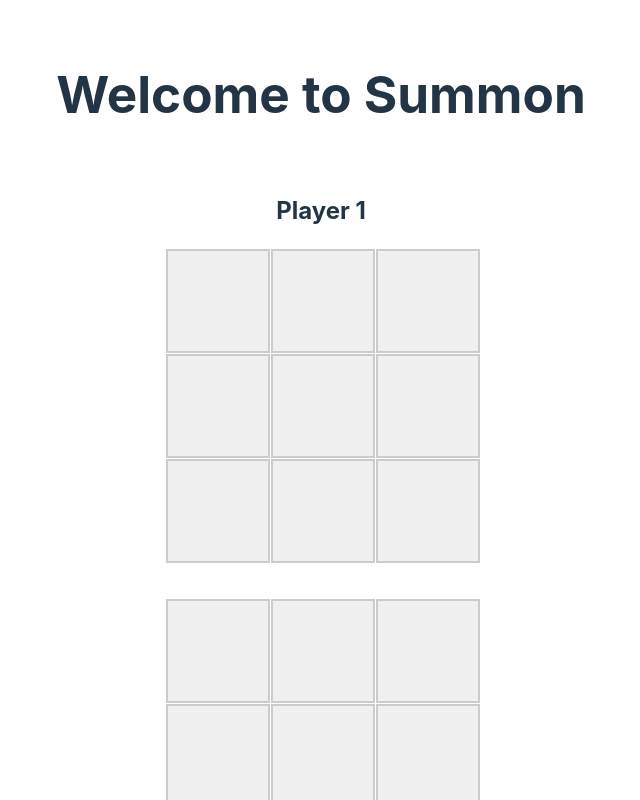
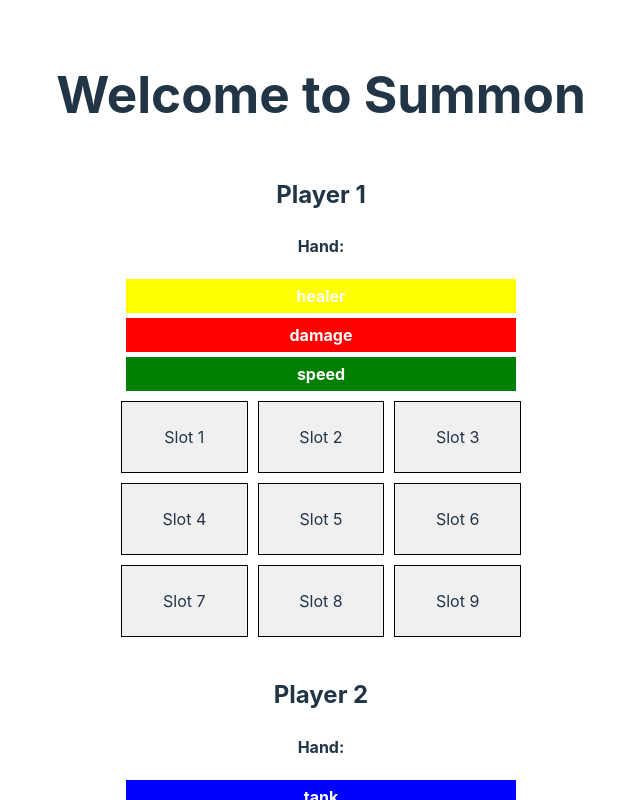
Before and after one commit to CullsGit/tcg-game, a React (Vite) app: page / in a window 1280 px wide. Shown: the top 800 px of the page, without its empty margins (319-959 px from the left). Built offline with nearby package versions, Linux system fonts and the light colour scheme.

Commit message:
add logic for initial 3 cards in each hand, add draw card logic

```diff
--- a/src/components/Board.css
+++ b/src/components/Board.css
@@ -1,39 +1,41 @@
 .game-board {
   display: flex;
-  flex-direction: column; /* Stack boards vertically */
-  justify-content: center;
+  flex-direction: column;
   align-items: center;
-  margin-top: 50px;
+  gap: 20px;
+  margin: 20px;
 }
 
-.player-board {
+.player-section {
+  width: 100%;
+  max-width: 400px;
   text-align: center;
-  margin-bottom: 20px; /* Space between the boards */
 }
 
-.board {
+.board-grid {
   display: grid;
-  grid-template-columns: repeat(3, 100px);
-  grid-template-rows: repeat(3, 100px);
-  gap: 5px;
-  margin-top: 20px;
+  grid-template-columns: repeat(3, 1fr);
+  gap: 10px;
+  margin-top: 10px;
 }
 
-.cell {
-  width: 100px;
-  height: 100px;
+.board-cell {
+  border: 1px solid #000;
+  padding: 10px;
+  height: 50px;
+  display: flex;
+  align-items: center;
+  justify-content: center;
   background-color: #f0f0f0;
-  display: flex;
-  justify-content: center;
-  align-items: center;
-  border: 2px solid #ccc;
-  font-size: 24px;
 }
 
-.cell:hover {
-  background-color: #e0e0e0;
+.card {
+  padding: 5px;
+  color: white;
+  font-weight: bold;
+  margin: 5px;
 }
 
-h2 {
-  font-size: 24px;
+.player-hand {
+  margin-bottom: 10px;
 }
--- a/src/components/Board.jsx
+++ b/src/components/Board.jsx
@@ -1,34 +1,77 @@
-import React, { useState } from "react";
+import React, { useState, useEffect } from "react";
 import "./Board.css";
 import { createDeck } from "../data/deckData";
 
 const Board = () => {
-  const playerOneDeck = createDeck();
-  const playerTwoDeck = createDeck();
-  // Initialize the boards with 9 empty cells (null or empty strings for now)
+  const [playerOneDeck, setPlayerOneDeck] = useState(createDeck());
+  const [playerTwoDeck, setPlayerTwoDeck] = useState(createDeck());
+
+  const [playerOneHand, setPlayerOneHand] = useState([]);
+  const [playerTwoHand, setPlayerTwoHand] = useState([]);
+
+  const [playerOneActions, setPlayerOneActions] = useState(3);
+  const [playerTwoActions, setPlayerTwoActions] = useState(3);
+
+  const [firstTurn, setFirstTurn] = useState(true);
+
   const [playerOneBoard, setPlayerOneBoard] = useState(Array(9).fill(null));
   const [playerTwoBoard, setPlayerTwoBoard] = useState(Array(9).fill(null));
 
-  // Render a 3x3 grid for a player
+  // Draw 3 cards at the start of the first turn
+  useEffect(() => {
+    if (firstTurn) {
+      setPlayerOneHand(playerOneDeck.slice(0, 3));
+      setPlayerOneDeck(playerOneDeck.slice(3));
+      setPlayerTwoHand(playerTwoDeck.slice(0, 3));
+      setPlayerTwoDeck(playerTwoDeck.slice(3));
+      setFirstTurn(false);
+    }
+  }, [firstTurn, playerOneDeck, playerTwoDeck]);
+
+  // Render a single player's board
   const renderBoard = (board) => (
-    <div className="board">
-      {board.map((cell, index) => (
-        <div key={index} className="cell">
-          {cell}
+    <div className="board-grid">
+      {board.map((slot, index) => (
+        <div key={index} className="board-cell">
+          {slot ? `${slot.type} (${slot.color})` : `Slot ${index + 1}`}
         </div>
       ))}
     </div>
   );
-
   return (
     <div className="game-board">
-      <div className="player-board">
+      <div className="player-section">
         <h2>Player 1</h2>
+        <div className="player-hand">
+          <h4>Hand:</h4>
+          {playerOneHand.map((card, index) => (
+            <div
+              key={index}
+              className="card"
+              style={{ backgroundColor: card.color }}
+            >
+              {card.type}
+            </div>
+          ))}
+        </div>
         {renderBoard(playerOneBoard)}
       </div>
-      <div className="player-board">
+
+      <div className="player-section">
+        <h2>Player 2</h2>
+        <div className="player-hand">
+          <h4>Hand:</h4>
+          {playerTwoHand.map((card, index) => (
+            <div
+              key={index}
+              className="card"
+              style={{ backgroundColor: card.color }}
+            >
+              {card.type}
+            </div>
+          ))}
+        </div>
         {renderBoard(playerTwoBoard)}
-        <h2>Player 2</h2>
       </div>
     </div>
   );
--- a/src/data/deckData.js
+++ b/src/data/deckData.js
@@ -1,22 +1,27 @@
 // src/data/deckData.js
+export function createDeck() {
+  const cardTypes = [
+    { type: "tank", color: "blue" },
+    { type: "damage", color: "red" },
+    { type: "speed", color: "green" },
+    { type: "healer", color: "yellow" },
+  ];
 
-export const cardTypes = [
-  { type: "tank", color: "blue" },
-  { type: "damage", color: "red" },
-  { type: "speed", color: "green" },
-  { type: "healer", color: "yellow" },
-];
-
-// Create a deck with 4 of each type
-export const createDeck = () => {
-  const deck = [];
-
-  // Push 4 of each card type into the deck
-  cardTypes.forEach((card) => {
-    for (let i = 0; i < 5; i++) {
-      deck.push({ type: card.type, color: card.color });
+  let deck = [];
+  cardTypes.forEach((cardType) => {
+    for (let i = 0; i < 4; i++) {
+      deck.push({ ...cardType });
     }
   });
 
+  return shuffleDeck(deck);
+}
+
+// Fisher-Yates Shuffle Algorithm
+function shuffleDeck(deck) {
+  for (let i = deck.length - 1; i > 0; i--) {
+    const j = Math.floor(Math.random() * (i + 1));
+    [deck[i], deck[j]] = [deck[j], deck[i]];
+  }
   return deck;
-};
+}
```
